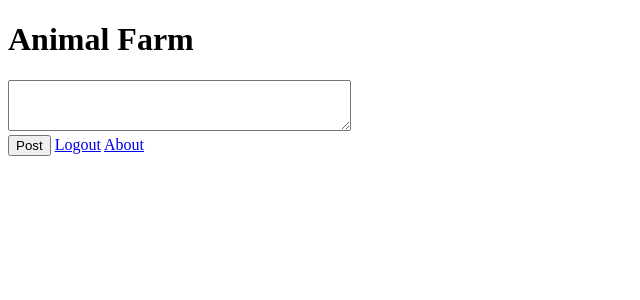
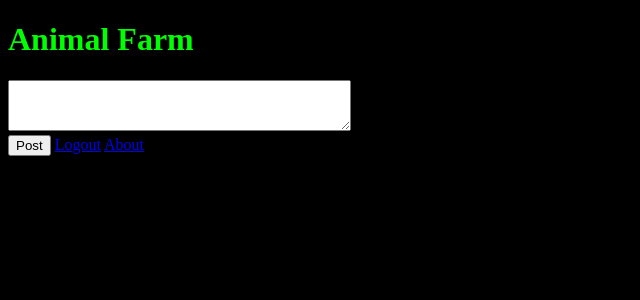
Before and after one commit to hcm444/animal-farm, a Flask app: page / in a window 1280 px wide. Shown: the top 300 px of the page, without its empty margins (0-640 px from the left). Run offline with Flask 3, Linux system fonts and the light colour scheme; the visitor is signed in with stand-in values (Sample User, id 1); data that the repository does not hold is empty.

Commit message:
Web Design

```diff
--- /dev/null
+++ b/static/styles.css
@@ -0,0 +1,4 @@
+body {
+  background-color: black;
+  color: #0F0;
+}
--- a/templates/about.html
+++ b/templates/about.html
@@ -1,6 +1,8 @@
 <!DOCTYPE html>
 <html>
 <head>
+  <link rel="stylesheet" href="{{ url_for('static', filename='styles.css') }}">
+
   <title>Welcome!</title>
   <style>
     ul {
--- a/templates/index.html
+++ b/templates/index.html
@@ -2,6 +2,8 @@
 <html>
 <head>
     <title>Animal Farm</title>
+    <link rel="stylesheet" href="{{ url_for('static', filename='styles.css') }}">
+
     <style>
         .post {
             margin-bottom: 5px;
--- a/templates/login.html
+++ b/templates/login.html
@@ -1,6 +1,8 @@
 <!DOCTYPE html>
 <html>
 <head>
+    <link rel="stylesheet" href="{{ url_for('static', filename='styles.css') }}">
+
     <title>Login Page</title>
 </head>
 <body>
--- a/templates/register.html
+++ b/templates/register.html
@@ -1,6 +1,8 @@
 <!DOCTYPE html>
 <html>
 <head>
+    <link rel="stylesheet" href="{{ url_for('static', filename='styles.css') }}">
+
     <title>Register Page</title>
 </head>
 <body>
```
